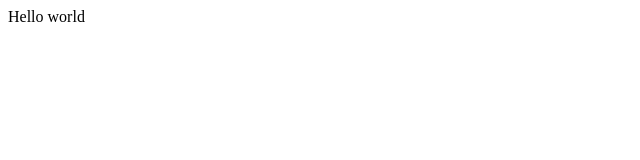
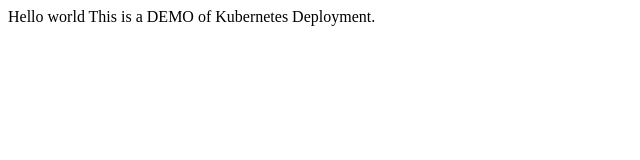
Before and after one commit to huangleon/test-ci, a plain HTML site: page static-html-directory/index.html in a window 1280 px wide. Shown: the whole page, without its empty margins (0-640 px from the left). Drawn offline with Linux system fonts and the light colour scheme.

Commit message:
Update index.html to make test.

```diff
--- a/static-html-directory/index.html
+++ b/static-html-directory/index.html
@@ -2,5 +2,6 @@
 <header><title>This is title</title></header>
 <body>
 Hello world
+This is a DEMO of Kubernetes Deployment.
 </body>
 </html>
```
